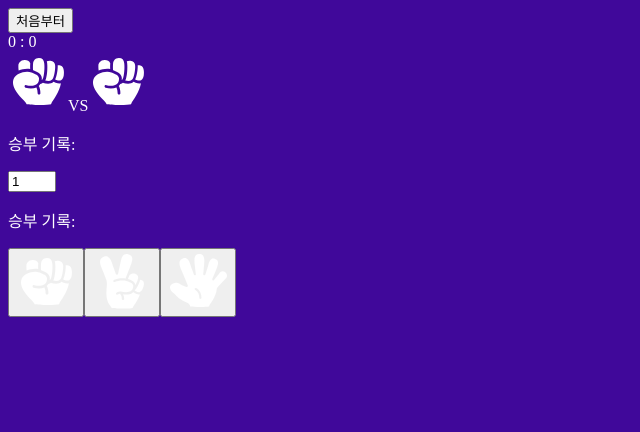
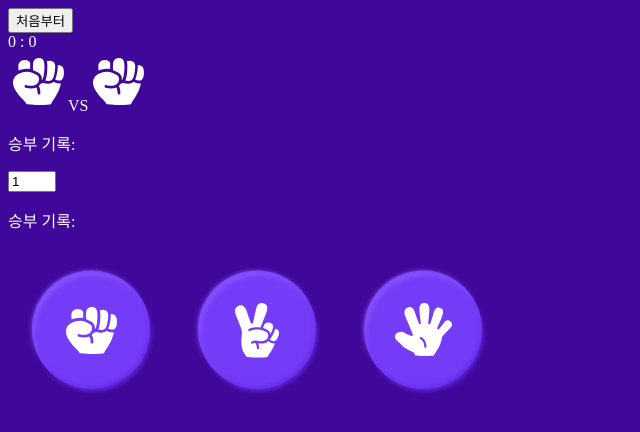
Before and after one commit to PJW980921/rock-scissor-paper, a React (Create React App) app: page / in a window 1280 px wide. Shown: the top 432 px of the page, without its empty margins (0-640 px from the left). Built offline with nearby package versions, Linux system fonts and the light colour scheme.

Commit message:
feat : HandButton style 적용

```diff
--- /dev/null
+++ b/src/HandButton.css
@@ -0,0 +1,27 @@
+.HandButton {
+  width: 166px;
+  height: 166px;
+  border: none;
+  outline: none;
+  text-align: center;
+  cursor: pointer;
+  background-color: transparent;
+  background-image: url('./assets/purple.svg');
+  background-repeat: no-repeat;
+  background-position: center;
+  background-size: contain;
+}
+
+.HandButton .HandButton-icon {
+  opacity: 0.45;
+  width: 55px;
+  height: 55px;
+}
+
+.HandButton:hover {
+  background-image: url('./assets/yellow.svg');
+}
+
+.HandButton:hover .HandButton-icon {
+  opacity: 0.87;
+}
--- a/src/component/HandButton.jsx
+++ b/src/component/HandButton.jsx
@@ -1,8 +1,9 @@
 import HandIcon from "./HandIcon";
+import '../HandButton.css'
 
 function HandButton({ value, onClick }) {
   const handleClick = () => onClick(value);
-  return <button onClick={handleClick}>
+  return <button className="HandButton" onClick={handleClick}>
      <HandIcon value={value} />
   </button>;
 }
--- a/src/component/HandIcon.jsx
+++ b/src/component/HandIcon.jsx
@@ -8,9 +8,9 @@ const RSP_IMAGES = {
   paper: paperIcon,
 };
 
-function HandIcon({ value }) {
+function HandIcon({ className,value }) {
   const src = RSP_IMAGES[value];
-  return <img src={src} alt={value} />;
+  return <img className={className} src={src} alt={value} />;
 }
 
 export default HandIcon;
```
